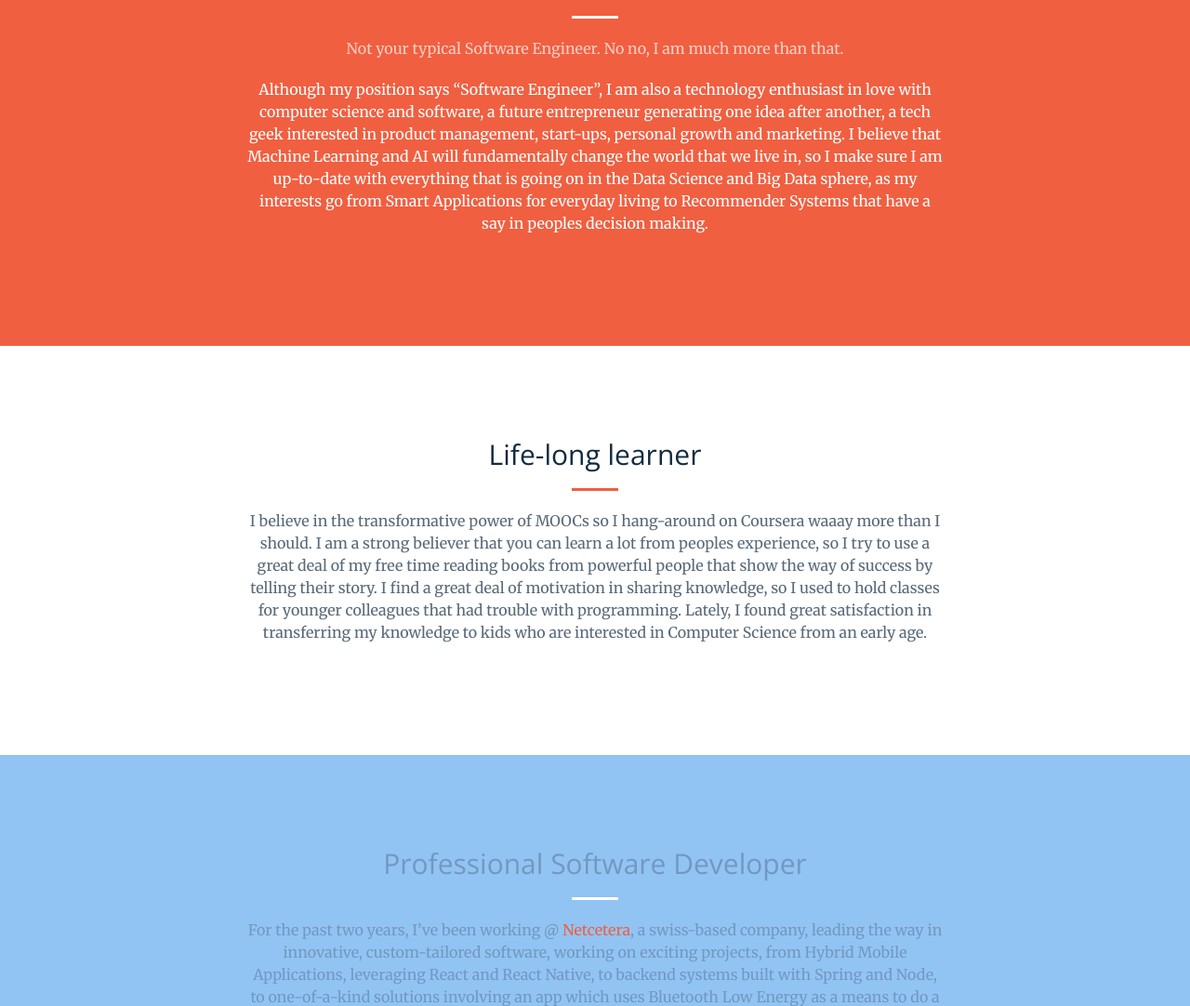
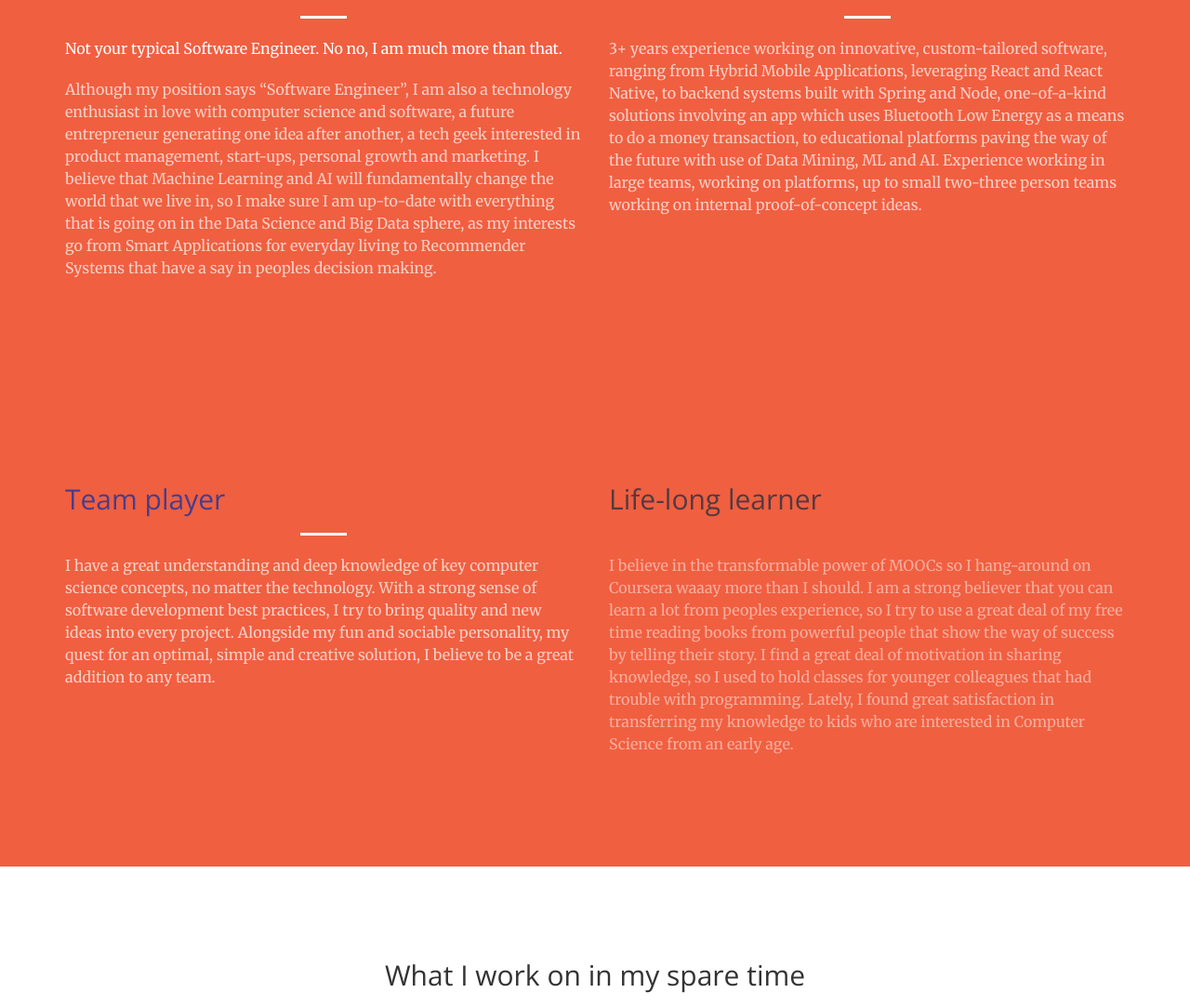
Before and after one commit to gorjanz/gorjanz.github.io, a website: page index.html in a window 1280 px wide. Shown: the part 936-2018 px from the top of the page at 93% size. Drawn offline with nearby package versions, Linux system fonts and the light colour scheme.

Commit message:
updated layout from rows to columns, and general info

```diff
--- a/css/additional.css
+++ b/css/additional.css
@@ -1,22 +1,17 @@
 /* Css rules added for the markup I've added */
 
-#life-long-learning-desc {
-  background-color: #ffffff;
-  color: #122b40;
+#about-me {
 }
 
-#life-long-learning-desc .text-faded {
-  background-color: #ffffff;
+#life-long-learning {
   color: #122b40;
   opacity: 0.7;
 }
 
-#professionally-desc {
-  background-color: #91c4f2;
+#professionally {
   color: #7397c3;
 }
 
-#professionally-desc .text-faded {
-  background-color: #91c4f2;
-  color: #7397c3;
+#team-player {
+  color: darkslateblue;
 }
--- a/index.html
+++ b/index.html
@@ -89,40 +89,20 @@
     <section class="bg-primary" id="about">
         <div class="container">
             <div class="row">
-                <div class="col-lg-8 col-lg-offset-2 text-center">
+                <div class="col-sm-6 text-left" id="about-me">
                     <h2 class="section-heading">About me</h2>
                     <hr class="light">
-                    <p class="text-faded">Not your typical Software Engineer. No no, I am much more than that.</p>
-                    <p>
+                    <p>Not your typical Software Engineer. No no, I am much more than that.</p>
+                    <p class="text-faded">
                         Although my position says “Software Engineer”, I am also a technology enthusiast in love with computer science and software, a future entrepreneur generating one idea after another, a tech geek interested in product management, start-ups, personal growth and marketing. I believe that Machine Learning and AI will fundamentally change the world that we live in, so I make sure I am up-to-date with everything that is going on in the Data Science and Big Data sphere, as my interests go from Smart Applications for everyday living to Recommender Systems that have a say in peoples decision making.
                     </p>
                 </div>
-            </div>
-        </div>
-    </section>
-
-    <section class="bg-primary" id="life-long-learning-desc">
-        <div class="container">
-            <div class="row">
-                <div class="col-lg-8 col-lg-offset-2 text-center">
-                    <h2 class="section-heading">Life-long learner</h2>
-                    <hr class="bg-dark">
-                    <p class="text-faded">
-                        I believe in the transformative power of MOOCs so I hang-around on Coursera waaay more than I should. I am a strong believer that you can learn a lot from peoples experience, so I try to use a great deal of my free time reading books from powerful people that show the way of success by telling their story. I find a great deal of motivation in sharing knowledge, so I used to hold classes for younger colleagues that had trouble with programming. Lately, I found great satisfaction in transferring my knowledge to kids who are interested in Computer Science from an early age.
-                    </p>
-                </div>
-            </div>
-        </div>
-    </section>
-
-    <section class="bg-primary" id="professionally-desc">
-        <div class="container">
-            <div class="row">
-                <div class="col-lg-8 col-lg-offset-2 text-center">
+                <div class="col-sm-6 text-left" id="professionally">
                     <h2 class="section-heading">Professional Software Developer</h2>
                     <hr class="light">
                     <p class="text-faded">
-                        For the past two years, I’ve been working @ <a href="http://www.netcetera.com/en/">Netcetera</a>, a swiss-based company, leading the way in innovative, custom-tailored software, working on exciting projects, from Hybrid Mobile Applications, leveraging React and React Native, to backend systems built with Spring and Node, to one-of-a-kind solutions involving an app which uses Bluetooth Low Energy as a means to do a money transaction. In my spare time I try to broaden my knowledge in the areas of Data Mining, ML and AI, and work on pet-projects to explore and gain hands-on experience with these technologies.
+                        3+ years experience working on innovative, custom-tailored software, ranging from Hybrid Mobile Applications, leveraging React and React Native, to backend systems built with Spring and Node, one-of-a-kind solutions involving an app which uses Bluetooth Low Energy as a means to do a money transaction, to educational platforms paving the way of the future with use of Data Mining, ML and AI.
+                        Experience working in large teams, working on platforms, up to small two-three person teams working on internal proof-of-concept ideas.
                     </p>
                 </div>
             </div>
@@ -132,14 +112,22 @@
     <section class="bg-primary">
         <div class="container">
             <div class="row">
-                <div class="col-lg-8 col-lg-offset-2 text-center">
+                <div class="col-sm-6 text-left" id="team-player">
                     <h2 class="section-heading">Team player</h2>
                     <hr class="light">
                     <p class="text-faded">
                         I have a great understanding and deep knowledge of key computer science concepts, no matter the technology. With a strong sense of software development best practices, I try to bring quality and new ideas into every project. Alongside my fun and sociable personality, my quest for an optimal, simple and creative solution, I believe to be a great addition to any team.
                     </p>
                 </div>
+                <div class="col-sm-6 text-left" id="life-long-learning">
+                    <h2 class="section-heading">Life-long learner</h2>
+                    <hr class="bg-dark">
+                    <p class="text-faded">
+                        I believe in the transformable power of MOOCs so I hang-around on Coursera waaay more than I should. I am a strong believer that you can learn a lot from peoples experience, so I try to use a great deal of my free time reading books from powerful people that show the way of success by telling their story. I find a great deal of motivation in sharing knowledge, so I used to hold classes for younger colleagues that had trouble with programming. Lately, I found great satisfaction in transferring my knowledge to kids who are interested in Computer Science from an early age.
+                    </p>
+                </div>
             </div>
+
         </div>
     </section>
 
```
